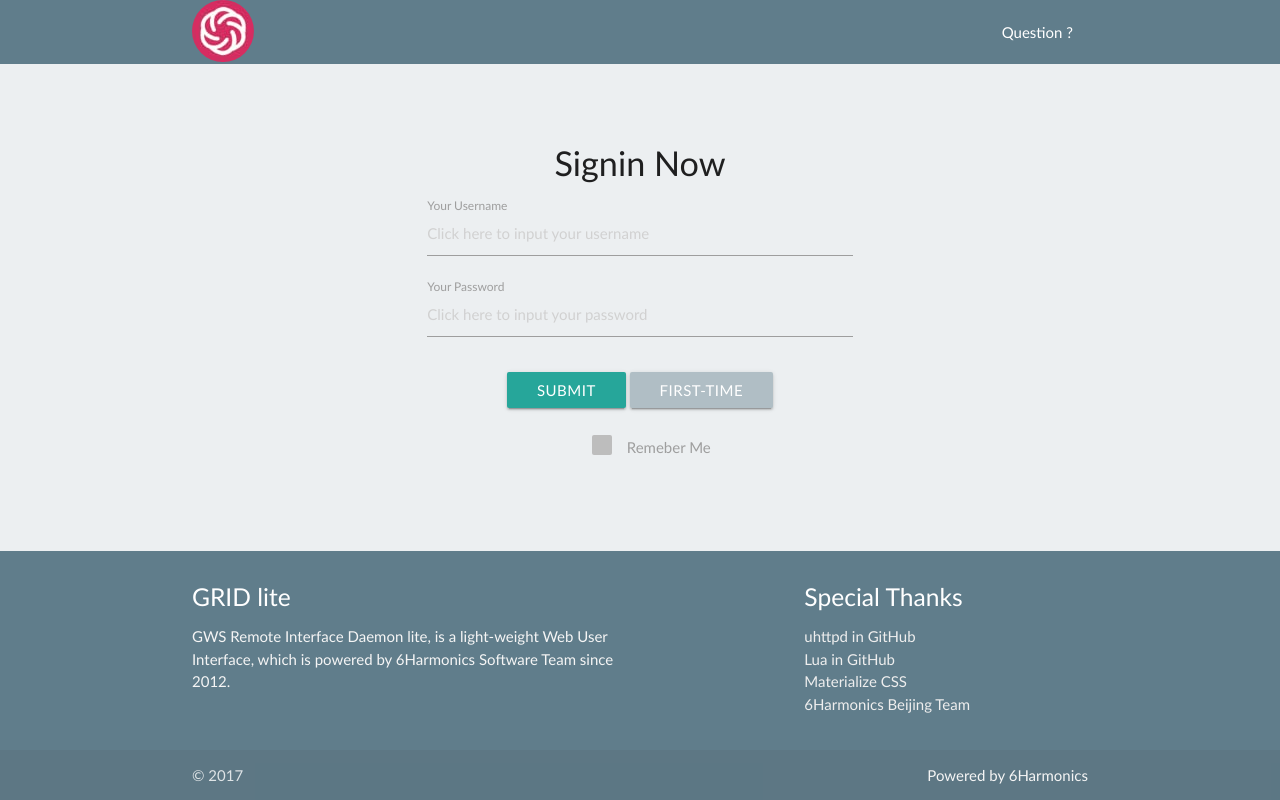
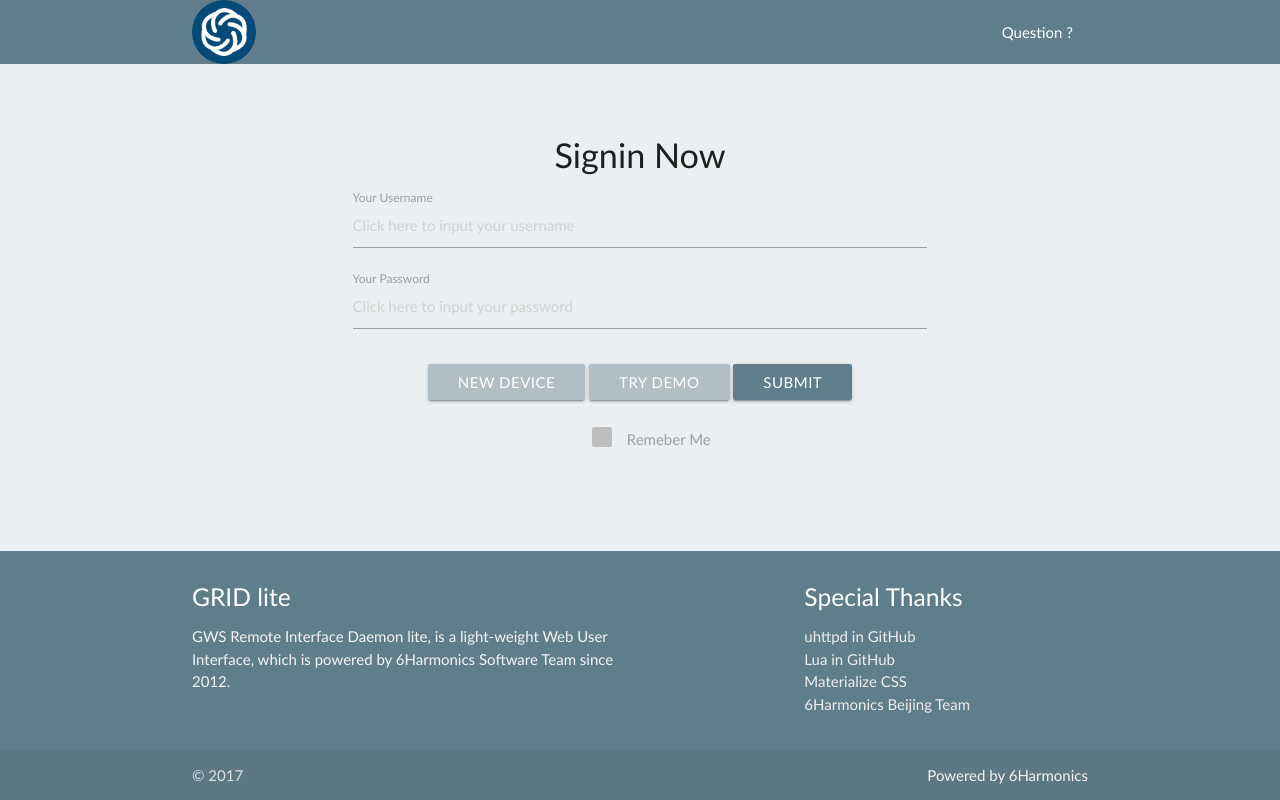
Before and after one commit to 6wilink/GRID-Lite, a plain HTML site: page www/grid/index.html in a window 1280 px wide. Drawn offline with Linux system fonts and the light colour scheme; a web font is replaced by a local one.

Commit message:
Verified "login", "logout"

```diff
--- a/www/grid/index.html
+++ b/www/grid/index.html
@@ -13,7 +13,7 @@
 		<div class="container">
 		<div class="nav-wrapper">
 			<a href="http://www.6harmonics.com/" class="brand-logo valign-wrapper" target="_blank">
-				<img src="res/logo_64.jpg" class="circle" />
+				<img alt="6Harmonics" src="res/6Harmonics-Logo-Large.png" class="qz-img-logo circle" />
 			</a>
 			<ul id="nav-mobile" class="right hide-on-med-and-down">
 			<li><a href="mailto:qige@6harmonics.com">Question ?</a></li>
@@ -23,27 +23,30 @@
 </header>
 <main class="section blue-grey lighten-5 valign-wrapper">
 	<div class="row container valign">
-		<form id="qz-form-login" class="col s6 offset-s3" action="/cgi-bin/">
+		<form id="qz-form-login" class="col s8 offset-s2" action="/cgi-bin/auth" method="POST">
       		<div class="row blue-grey lighten-5">
 				<h4 class="light center">Signin Now</h4>
 				<div class="progress qz-doing">
 					<div class="indeterminate"></div>
 				</div>
 	        	<div class="input-field col s12">
-	          		<input id="username" type="text" placeholder="Click here to input your username">
+	          		<input id="username" name="username" type="text" placeholder="Click here to input your username">
 	          		<label for="username">Your Username</label>
 	        	</div>
 	        	<div class="input-field col s12">
-	          		<input id="password" type="password"placeholder="Click here to input your password">
+	          		<input id="password" name="password" type="password"placeholder="Click here to input your password">
 	          		<label for="password">Your Password</label>
 	        	</div>
 				<div class="input-field col s12 center">
-					<button class="waves-effect waves-light btn qz-submit">Submit</button>
-					<a class="modal-trigger waves-effect waves-light btn blue-grey lighten-3" href="#modal_leagal">First-time</a>
+					<a class="modal-trigger waves-effect waves-light btn blue-grey lighten-3" href="#modal_leagal">New Device</a>
+					<a href="app.html?k=demo" class="waves-effect waves-light btn blue-grey lighten-3">Try DEMO</a>
+					<button class="waves-effect waves-light btn blue-grey qz-submit">Submit</button>
 				</div>
 	        	<div class="input-field col s12 center">
 	      			<input type="checkbox" class="filled-in" id="filled-in-box" disabled="disabled" />
 	      			<label for="filled-in-box">Remeber Me</label>
+				</div>
+				<div class="input-field col s12 center">
 				</div>
 			</div>
     	</form>
@@ -58,7 +61,7 @@
 			</div>
 			<div class="modal-footer">
 			<a href="#" class="modal-action modal-close waves-effect waves-green btn-flat ">LEAVE</a>
-			<a id="qz-owner" href="#" class="modal-action modal-close waves-effect waves-green btn-flat">I am the OWNER</a>
+			<a id="qz-owner" href="#" class="modal-action modal-close waves-effect waves-green btn-flat">Agree</a>
 		</div>
 	</div>
 </main>
--- a/www/grid/res/app.css
+++ b/www/grid/res/app.css
@@ -8,3 +8,8 @@ body {
 main {
 	flex: 1 0 auto;
 }
+
+.qz-img-logo {
+	height: 64px;
+	width:64px;
+}
--- a/www/grid/res/login.js
+++ b/www/grid/res/login.js
@@ -20,6 +20,6 @@ $(document).ready(function(){
 	$('#qz-owner').click(function() {
 		$('#username').val('admin');
 		$('#password').val('admin');
-		$('.qz-submit').trigger('click');
+		$('#qz-form-login').trigger('submit');
 	});
 });
```
Also changed, not shown: www/grid/res/6Harmonics-Logo-Large.png (added), 7 other files.
